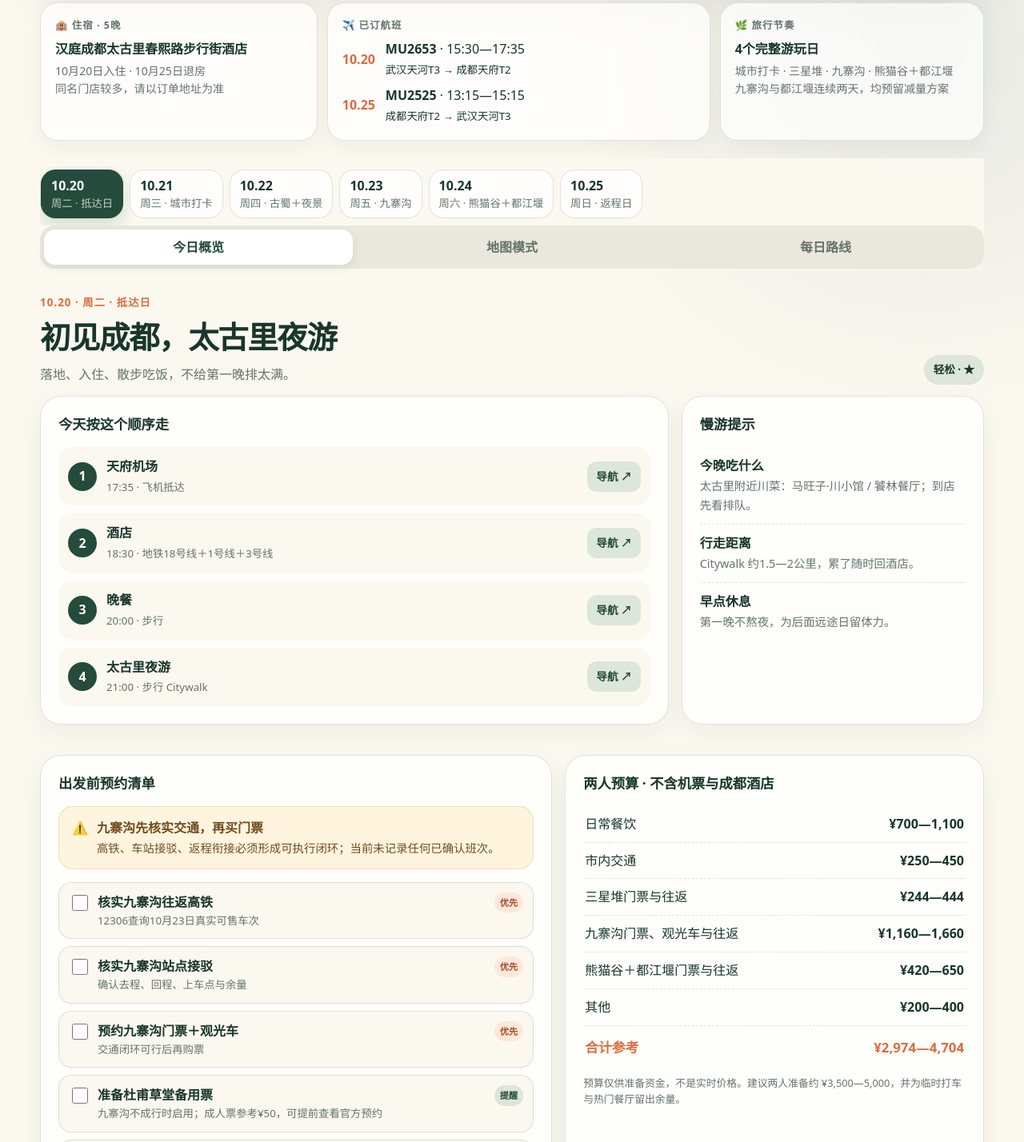
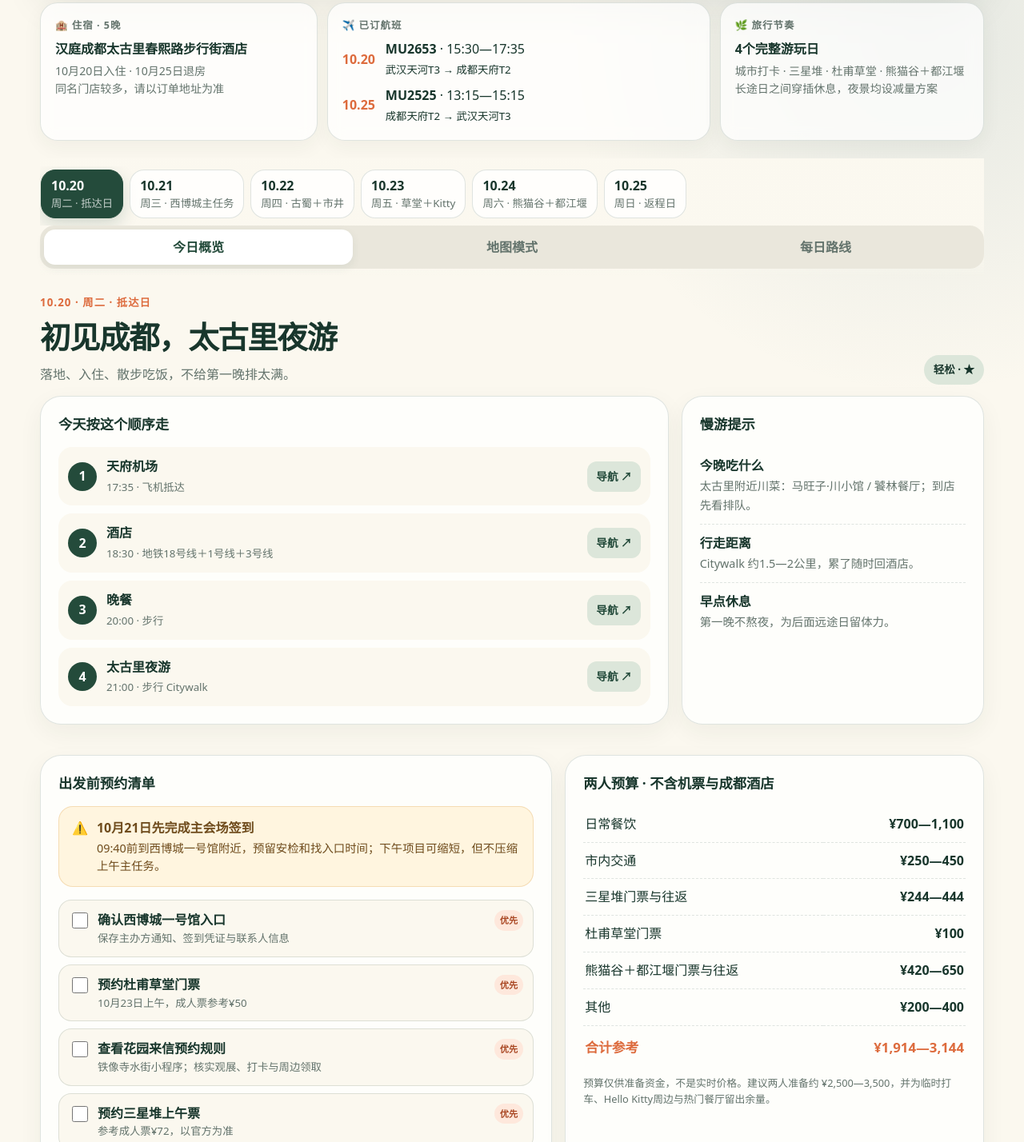
Before and after one commit to follow200402/-, a plain HTML site: page index.html in a window 1280 px wide. Shown: the part 382-1810 px from the top of the page at 80% size. Drawn offline with Linux system fonts and the light colour scheme.

Commit message:
Replan itinerary without Jiuzhaigou

```diff
--- a/index.html
+++ b/index.html
@@ -296,7 +296,7 @@
       <article class="info-card">
         <div class="info-label">🌿 旅行节奏</div>
         <div class="info-main">4个完整游玩日</div>
-        <div class="info-sub">城市打卡 · 三星堆 · 九寨沟 · 熊猫谷＋都江堰<br>九寨沟与都江堰连续两天，均预留减量方案</div>
+        <div class="info-sub">城市打卡 · 三星堆 · 杜甫草堂 · 熊猫谷＋都江堰<br>长途日之间穿插休息，夜景均设减量方案</div>
       </article>
     </section>
   </header>
@@ -326,13 +326,13 @@
     <section class="planner" id="planner">
       <article class="card">
         <h2 class="section-title">出发前预约清单</h2>
-        <div class="notice"><span>⚠️</span><div><strong>九寨沟先核实交通，再买门票</strong><p>高铁、车站接驳、返程衔接必须形成可执行闭环；当前未记录任何已确认班次。</p></div></div>
+        <div class="notice"><span>⚠️</span><div><strong>10月21日先完成主会场签到</strong><p>09:40前到西博城一号馆附近，预留安检和找入口时间；下午项目可缩短，但不压缩上午主任务。</p></div></div>
         <div class="checklist" id="checklist"></div>
         <div class="official-links">
           <a href="https://www.12306.cn/" target="_blank" rel="noopener">铁路12306 ↗</a>
-          <a href="https://www.jiuzhai.com/" target="_blank" rel="noopener">九寨沟官网 ↗</a>
           <a href="https://www.sxd.cn/" target="_blank" rel="noopener">三星堆官网 ↗</a>
           <a href="https://www.cddfct.cn/" target="_blank" rel="noopener">杜甫草堂官网 ↗</a>
+          <a href="https://txs.qqmap.kemeimei.cn/index/help" target="_blank" rel="noopener">铁像寺水街 ↗</a>
           <a href="https://www.panda.org.cn/cn/pandavalley/tickets/" target="_blank" rel="noopener">熊猫谷购票 ↗</a>
           <a href="https://www.djy517.com/online.html?channelCode=mpyd" target="_blank" rel="noopener">都江堰购票 ↗</a>
         </div>
@@ -345,13 +345,13 @@
             <tr><td>日常餐饮</td><td>¥700—1,100</td></tr>
             <tr><td>市内交通</td><td>¥250—450</td></tr>
             <tr><td>三星堆门票与往返</td><td>¥244—444</td></tr>
-            <tr><td>九寨沟门票、观光车与往返</td><td>¥1,160—1,660</td></tr>
+            <tr><td>杜甫草堂门票</td><td>¥100</td></tr>
             <tr><td>熊猫谷＋都江堰门票与往返</td><td>¥420—650</td></tr>
             <tr><td>其他</td><td>¥200—400</td></tr>
-            <tr><td><strong>合计参考</strong></td><td>¥2,974—4,704</td></tr>
+            <tr><td><strong>合计参考</strong></td><td>¥1,914—3,144</td></tr>
           </tbody>
         </table>
-        <p class="footnote">预算仅供准备资金，不是实时价格。建议两人准备约 ¥3,500—5,000，并为临时打车与热门餐厅留出余量。</p>
+        <p class="footnote">预算仅供准备资金，不是实时价格。建议两人准备约 ¥2,500—3,500，并为临时打车、Hello Kitty周边与热门餐厅留出余量。</p>
       </article>
     </section>
   </main>
@@ -383,29 +383,33 @@
         ]
       },
       {
-        date:'10.21', weekday:'周三', label:'城市打卡', title:'Rooosy Time、AG西南总部与东郊记忆', desc:'从武侯区一路向南打卡会议中心，回酒店午休后再去东郊记忆。', intensity:'充实 · ★★★', color:'#4e7a88',
+        date:'10.21', weekday:'周三', label:'西博城主任务', title:'一号馆签到、会议中心与AG西南总部', desc:'上午只完成西博城一号馆主会场任务；下午顺路打卡会议中心和AG，休息后再去东郊记忆。', intensity:'充实 · ★★★', color:'#4e7a88',
         tips:[
+          ['上午优先级最高', '目标09:40前抵达一号馆附近，为安检、找入口和排队留缓冲；以主办方通知的具体门区为准。'],
           ['AG点位', '导航“AG电竞（西南总部）”或“天府长岛数字文创园”，不要误去AG电竞中心。'],
           ['开放限制', 'AG训练办公区与会议中心内部均可能限制进入，按公开展示区和建筑外观打卡。'],
-          ['排队上限', 'Rooosy Time最晚11:15离开；若排队过久，缩短东郊记忆，不取消午休。']
+          ['减量原则', '若签到领取超过12:30，缩短会议中心外观打卡或取消AG；酒店休息和晚间返程时间不压缩。']
         ],
         stops:[
-          { time:'08:40', name:'汉庭成都太古里春熙路步行街酒店', short:'酒店出发', transport:'网约车', duration:'约40—50分钟', detail:'避开换乘，直接前往梵木Flying国际文创公园；以实时路况为准。', x:45, y:24 },
-          { time:'09:30', name:'Rooosy Time', short:'Rooosy Time', transport:'提前排队＋店内打卡', duration:'至11:15', detail:'位于太平寺西路3号梵木Flying国际文创公园。可吃早午餐；最晚11:15离开，避免压缩午休。', x:28, y:45 },
-          { time:'11:40', name:'AG电竞（西南总部）', short:'AG西南总部', transport:'网约车约15—25分钟', duration:'打卡约40—50分钟', detail:'导航天府长岛数字文创园（盛通街16号）。公开展示与可进入范围以现场管理为准，勿进入训练办公区。', x:48, y:54 },
-          { time:'13:10', name:'天府国际会议中心', short:'会议中心', transport:'网约车', duration:'打卡约1小时', detail:'重点拍“天府之檐”和建筑外观；内部能否进入取决于当天会议及安保。', x:62, y:71 },
-          { time:'15:20', name:'返回酒店午休', short:'酒店午休', transport:'地铁1号线→2号线', duration:'休息约1小时50分', detail:'西博城站进城，天府广场换乘至春熙路；下午必须保留休息。', x:45, y:29 },
-          { time:'17:30', name:'东郊记忆', short:'东郊记忆', transport:'网约车', duration:'约3小时', detail:'拍工业风建筑、逛店并吃晚餐；若白天排队超时，可缩短至18:30—20:30。', x:76, y:36 }
+          { time:'08:15', name:'汉庭成都太古里春熙路步行街酒店', short:'酒店出发', transport:'地铁2号线→1号线 / 网约车', duration:'约70—90分钟', detail:'优先按主办方给出的入口导航；携带身份证、报名凭证和充电宝。', x:45, y:24 },
+          { time:'09:40', name:'中国西部国际博览城1号馆', short:'一号馆', transport:'步行找入口＋安检', duration:'预留20分钟', detail:'提前到场确认主会场入口，不把10:00当作抵达时间。', x:70, y:80 },
+          { time:'10:00', name:'西博城一号馆主会场', short:'签到领物', transport:'场馆内步行', duration:'约2—2.5小时', detail:'完成签到、领取物品及现场事项；上午不再安排其他打卡。', x:72, y:77 },
+          { time:'12:30', name:'西博城附近午餐', short:'午餐', transport:'步行 / 短途打车', duration:'约1小时', detail:'就近吃简餐并坐下休息，不专程寻找网红店。', x:67, y:74 },
+          { time:'13:35', name:'天府国际会议中心', short:'会议中心', transport:'步行 / 短途打车', duration:'约40分钟', detail:'重点拍“天府之檐”和建筑外观；内部能否进入取决于当天会议及安保。', x:62, y:71 },
+          { time:'14:25', name:'前往AG电竞（西南总部）', short:'转场', transport:'网约车', duration:'约35—50分钟', detail:'按实时路况调整；如果上午延误超过45分钟，AG改为可取消项。', x:55, y:62 },
+          { time:'15:15', name:'AG电竞（西南总部）', short:'AG西南总部', transport:'公开区域打卡', duration:'约35—45分钟', detail:'导航天府长岛数字文创园（盛通街16号）。公开展示与可进入范围以现场管理为准，勿进入训练办公区。', x:48, y:54 },
+          { time:'16:40', name:'返回酒店休息', short:'酒店休息', transport:'网约车 / 地铁', duration:'约1小时20分', detail:'回房放好领取物品、充电和休息；晚间项目不提前。', x:45, y:29 },
+          { time:'18:30', name:'东郊记忆', short:'东郊记忆', transport:'网约车', duration:'约2小时', detail:'拍工业风建筑、逛店并吃晚餐；20:30左右离开，避免第一完整日太累。', x:76, y:36 },
+          { time:'20:45', name:'返回春熙路酒店', short:'返回酒店', transport:'网约车', duration:'约25—40分钟', detail:'回酒店休息，不再追加夜游。', x:48, y:42 }
         ]
       },
       {
-        date:'10.22', weekday:'周四', label:'古蜀＋夜景', title:'三星堆、玉林8机位与双塔夜景', desc:'白天看古蜀文明，回酒店休息后沿玉林—金融城南线拍照，全程不折返。', intensity:'充实 · ★★★', color:'#d99a42',
+        date:'10.22', weekday:'周四', label:'古蜀＋市井', title:'三星堆与玉林8机位 Citywalk', desc:'白天看古蜀文明，回酒店休息后只逛玉林，把双塔夜景移到次日。', intensity:'舒缓 · ★★☆', color:'#d99a42',
         tips:[
           ['更轻松的交通', '两人可考虑春熙路直接打车去三星堆，减少换乘与候车。'],
           ['门票提醒', '三星堆日间票每日20:00放票，可提前5天预约；优先预约上午入馆。'],
           ['天地回响', '据所提供攻略，需在官方购票小程序旁的“研学课程”分时预约；2026年10月场次、年龄限制与是否免费，以小程序实际页面为准。'],
-          ['晚餐二选一', '想轻松：玉林综合市场吃小吃后去双塔；想吃火锅：选锦城印象，但双塔与生机之塔最晚只保留一个。'],
-          ['灯光待核实', '双子塔10月22日主题灯光内容尚未公布，出发前2—3天查“成都高新”官方信息。']
+          ['晚餐二选一', '想轻松：玉林综合市场吃小吃；想坐下来：选玉林附近锦城印象火锅。当天不再赶双塔。']
         ],
         stops:[
           { time:'07:30', name:'酒店出发前往三星堆博物馆', short:'酒店出发', transport:'推荐网约车；或高铁＋打车', duration:'直达约60—90分钟', detail:'高铁方案需额外预留换乘；具体车次尚未记录为已确认。', x:46, y:76 },
@@ -415,45 +419,34 @@
           { time:'17:20', name:'倪家桥地铁站 E口', short:'玉林起点', transport:'地铁 / 网约车', duration:'集合约10分钟', detail:'从E口开始单向走，不在玉林街区来回找点。', x:31, y:61 },
           { time:'17:30', name:'院子文化创意园', short:'院子文创园', transport:'步行 Citywalk', duration:'8机位约70—90分钟', detail:'院子文创园→“在成都”墙→玉芳苑熊猫涂鸦→转角隐藏墙→小猫墙→马路对面两处墙面→民谣自由墙。墙绘可能更新，按现场沿玉林西路单向寻找，不为漏掉一个机位折返。', x:35, y:58 },
           { time:'18:50', name:'玉林综合市场', short:'玉林市场', transport:'步行', duration:'小吃约40—50分钟', detail:'可选剪刀土豆、玉米饼、烧椒面；摊位与营业状态会变化。若去锦城印象火锅，这里只少量试吃。', x:39, y:56 },
-          { time:'19:40', name:'锦城印象火锅', short:'火锅可选', transport:'步行 / 短途打车', duration:'约75—90分钟', detail:'与“双塔＋生机之塔”二选一节奏：若入座吃火锅，晚间塔景最多保留一个；先在地图选择玉林附近营业分店，排队情况以当晚为准。', x:44, y:59, optional:true },
-          { time:'19:55', name:'成都天府双塔 · 交子之环', short:'双子塔', transport:'网约车约20—30分钟', duration:'约45分钟', detail:'轻食版本按此时间出发；拍双塔与交子之环夜景，主题灯光秀以当天官方公告为准。', x:57, y:64 },
-          { time:'20:55', name:'成都SKP生机之塔', short:'生机之塔', transport:'网约车约10—15分钟', duration:'约30分钟', detail:'拍六柱塔体夜景后直接返回酒店；若前面选择完整火锅晚餐，可跳过。', x:66, y:70, optional:true },
-          { time:'21:30', name:'返回春熙路酒店', short:'返回酒店', transport:'网约车', duration:'约30—45分钟', detail:'轻食版本约21:30返程；火锅版本可能顺延约1小时，不再追加其他夜游。', x:47, y:80 }
+          { time:'19:40', name:'锦城印象火锅', short:'火锅可选', transport:'步行 / 短途打车', duration:'约75—90分钟', detail:'若市场小吃已经吃饱则直接跳过；先在地图选择玉林附近营业分店，排队情况以当晚为准。', x:44, y:59, optional:true },
+          { time:'20:30', name:'返回春熙路酒店', short:'返回酒店', transport:'网约车', duration:'约20—35分钟', detail:'小吃版本约20:30返程；火锅版本约21:15返程，当天不再追加夜景。', x:47, y:76 }
         ]
       },
       {
-        date:'10.23', weekday:'周五', label:'九寨沟', title:'九寨沟一日往返挑战', desc:'全程只是一份目标时间表；高铁、接驳与回程均须单独核实。', intensity:'高强度 · ★★★★★', color:'#4e7a88',
-        warning:'待核实：目前没有已确认的2026年10月23日成都往返高铁或高铁站—九寨沟景区接驳班次。若无法保证至少4—5小时游览，直接启用“杜甫草堂半日慢游”，不强行一日往返。',
+        date:'10.23', weekday:'周五', label:'草堂＋Kitty', title:'Rooosy Time、杜甫草堂与花园来信', desc:'上午慢慢逛草堂，下午回酒店休息；傍晚看Hello Kitty展并顺路拍双塔夜景。', intensity:'舒展 · ★★★', color:'#4e7a88',
         tips:[
-          ['购票顺序', '先查高铁 → 再核实接驳 → 计算可游览时间 → 最后买景区门票。'],
-          ['景点优先级', '五花海 ＞ 珍珠滩瀑布 ＞ 诺日朗瀑布 ＞ 五彩池、长海。'],
-          ['装备', '保暖外套、运动鞋、充电宝、身份证、防晒和少量补给。'],
-          ['不成行也不亏', '若交通闭环不成立，直接启用下方“杜甫草堂半日慢游”，不临时购买高价或衔接过紧的组合。'],
-          ['九寨沟若成行', '仍想保证草堂，只建议用草堂替换10月21日东郊记忆；现有日程没有适合再加半天的空档。']
+          ['草堂走法', '西门（正门）进，沿中轴与园林单向游览，南门出；不要为了找遗漏点位折返。'],
+          ['花园来信', '展期为10月16日—12月15日，六个户外点位分布在铁像寺水街；提前查看水街小程序预约和打卡规则。'],
+          ['夜景减量', '双子塔为主，生机之塔为可选；若Hello Kitty展逛得久或买周边排队，直接跳过生机之塔。'],
+          ['营业核实', 'Rooosy Time的营业和排队情况在前一晚确认；若临时闭店，酒店早餐后直接去草堂。']
         ],
         stops:[
-          { time:'05:30', name:'酒店出发前往成都高铁站', short:'酒店出发', transport:'打车 / 地铁', duration:'目标预留约1小时', detail:'具体出发站取决于最终车票。以下均为规划窗口，不是确认班次。', x:45, y:77, pending:true },
-          { time:'06:30', name:'成都 → 黄龙九寨站或松潘站', short:'高铁', transport:'高铁 · 待核实', duration:'目标窗口约2.5小时', detail:'车次、出发站、到达站与到站时间全部待12306核实。', x:41, y:65, pending:true },
-          { time:'09:00', name:'高铁站 → 九寨沟景区', short:'接驳车', transport:'景区方向接驳 · 待核实', duration:'通常需约1.5—2.5小时', detail:'黄龙九寨站并不在景区门口；接驳班次、上车点和返程必须成套确认。', x:55, y:45, pending:true },
-          { time:'11:00', name:'九寨沟核心景区', short:'九寨沟', transport:'景区观光车＋栈道步行', duration:'目标约4—5小时', detail:'根据当天观光车调度取舍景点，不要试图走完整个Y字形景区。', x:67, y:25 },
-          { time:'15:30', name:'九寨沟景区 → 高铁站', short:'返程接驳', transport:'接驳车 · 待核实', duration:'目标窗口约2—2.5小时', detail:'必须预留路况、停靠与进站时间，不能仅按理想车程计算。', x:59, y:48, pending:true },
-          { time:'18:00', name:'高铁站 → 成都', short:'返程高铁', transport:'高铁 · 待核实', duration:'目标窗口约3.5小时', detail:'必须确认能衔接接驳车的真实返程车次。', x:38, y:68, pending:true },
-          { time:'22:00', name:'返回酒店休息', short:'酒店', transport:'市内接驳', duration:'时间仅为目标', detail:'实际到达时间取决于最终交通组合。', x:49, y:80, pending:true }
-        ],
-        fallback:{
-          title:'九寨沟不成行时：杜甫草堂半日慢游',
-          desc:'草堂是首选备选，不再与其他远距离景点叠加；西门进、南门出，留足时间看建筑与园林。',
-          stops:[
-            { time:'09:20', name:'酒店 → 杜甫草堂西门（正门）', detail:'睡足后打车前往，导航时明确西门/正门；目标10:00前后入馆。官方常规开放9:00—18:00、17:00停止售票，成人票¥50，出发前再查公告。' },
-            { time:'10:00', name:'杜甫草堂高效单向路线', detail:'大廨→诗史堂→柴门→工部祠→少陵碑亭→茅屋故居→花径→盆景园→兰园→浣花祠→千诗碑→文创店→李杜堂→景杜堂→大雅堂，南门出；预留约3小时。' },
-            { time:'13:10', name:'午餐＋浣花溪公园', detail:'南门出来后就近午餐；体力足再沿浣花溪散步30—60分钟，累了直接回酒店。' },
-            { time:'15:30', name:'酒店休息＋晚间自由安排', detail:'下午回酒店休息；晚上可选望平街吃饭、茶铺喝茶，或完全留白。' }
-          ]
-        }
+          { time:'08:45', name:'酒店 → Rooosy Time', short:'酒店出发', transport:'网约车', duration:'约35—50分钟', detail:'前一晚确认营业时间和排队情况；若不营业，直接在酒店附近早餐。', x:45, y:28 },
+          { time:'09:30', name:'Rooosy Time', short:'Rooosy Time', transport:'早餐＋店内休息', duration:'约1小时15分', detail:'位于太平寺西路3号梵木Flying国际文创公园。控制停留时间，10:45左右离开。', x:28, y:48 },
+          { time:'11:20', name:'杜甫草堂博物馆西门（正门）', short:'草堂西门', transport:'网约车约25—40分钟', duration:'入馆准备约10分钟', detail:'官方常规开放9:00—18:00、17:00停止售票，成人票¥50；携带身份证并提前查看预约。', x:28, y:32 },
+          { time:'11:30', name:'杜甫草堂高效单向路线', short:'杜甫草堂', transport:'馆内步行', duration:'约2小时40分', detail:'大廨→诗史堂→柴门→工部祠→少陵碑亭→茅屋故居→花径→盆景园→兰园→浣花祠→千诗碑→文创店→李杜堂→景杜堂→大雅堂，南门出。', x:32, y:34 },
+          { time:'14:15', name:'草堂南门附近午餐', short:'午餐', transport:'步行', duration:'约50分钟', detail:'就近吃饭，不额外加入浣花溪长距离散步。', x:35, y:38 },
+          { time:'15:40', name:'返回酒店休息', short:'酒店休息', transport:'网约车', duration:'约1小时25分', detail:'回房休息和充电；晚间水街步行前保留完整休息。', x:46, y:30 },
+          { time:'17:45', name:'铁像寺水街 Hello Kitty「花园来信」', short:'Hello Kitty展', transport:'网约车', duration:'展览＋晚餐约2小时', detail:'按“秋日来信→花语书廊→信纸花廊→园中小憩→Hello Kitty花房→花园小屋”顺序漫游；展期至12月15日，预约、周边领取和营业时间以水街小程序为准。', x:48, y:65 },
+          { time:'20:05', name:'成都天府双塔 · 交子之环', short:'双子塔', transport:'网约车约15—25分钟', duration:'约40分钟', detail:'拍双塔与交子之环夜景；具体亮灯内容以当天现场和官方公告为准。', x:59, y:62 },
+          { time:'21:00', name:'成都SKP生机之塔', short:'生机之塔', transport:'网约车约10—15分钟', duration:'约25分钟', detail:'可选项目。若水街逛久、晚餐较晚或已经疲惫，直接从双子塔回酒店。', x:66, y:70, optional:true },
+          { time:'21:35', name:'返回春熙路酒店', short:'返回酒店', transport:'网约车', duration:'约30—45分钟', detail:'结束当天行程，不再追加夜游。', x:47, y:80 }
+        ]
       },
       {
         date:'10.24', weekday:'周六', label:'熊猫谷＋都江堰', title:'熊猫谷与都江堰省力单向游', desc:'城际到离堆公园，上午看熊猫；下午从秦堰楼高进、南门低出。', intensity:'较高 · ★★★★', color:'#547c67',
-        warning:'前一天为九寨沟高强度一日游。若返城过晚或明显疲惫，下午缩短为宝瓶口、离堆公园与灌县古城，不强行走完整景区。',
+        warning:'这天仍是全程最费体力的一天。若前一晚休息不足或当天明显疲惫，下午缩短为宝瓶口、离堆公园与灌县古城，不强行走完整景区。',
         tips:[
           ['买对车站', '购买“犀浦站 ↔ 离堆公园站”，不要误买都江堰站；具体城际班次以12306为准。'],
           ['熊猫谷预约', '官方现行规则为实名预约、可约近7日、成人票¥55；2026年10月最终规则以“熊猫谷”公众号为准。'],
@@ -490,10 +483,9 @@
     ];
 
     const checklistItems = [
-      { id:'jiuzhai-rail', title:'核实九寨沟往返高铁', note:'12306查询10月23日真实可售车次', urgent:true },
-      { id:'jiuzhai-shuttle', title:'核实九寨沟站点接驳', note:'确认去程、回程、上车点与余量', urgent:true },
-      { id:'jiuzhai-ticket', title:'预约九寨沟门票＋观光车', note:'交通闭环可行后再购票', urgent:true },
-      { id:'dufu-ticket', title:'准备杜甫草堂备用票', note:'九寨沟不成行时启用；成人票参考¥50，可提前查看官方预约', urgent:false },
+      { id:'expo-entry', title:'确认西博城一号馆入口', note:'保存主办方通知、签到凭证与联系人信息', urgent:true },
+      { id:'dufu-ticket', title:'预约杜甫草堂门票', note:'10月23日上午，成人票参考¥50', urgent:true },
+      { id:'hello-kitty', title:'查看花园来信预约规则', note:'铁像寺水街小程序；核实观展、打卡与周边领取', urgent:true },
       { id:'sanxingdui', title:'预约三星堆上午票', note:'参考成人票¥72，以官方为准', urgent:true },
       { id:'sanxingdui-film', title:'查看“天地回响”研学课程', note:'在三星堆官方小程序另约场次；费用与规则以实际页面为准', urgent:true },
       { id:'panda-valley', title:'预约熊猫谷门票', note:'10月24日上午票，成人票参考¥55', urgent:true },
@@ -503,7 +495,7 @@
       { id:'venue', title:'查看会议中心当天活动', note:'确认10月21日开放入口与内部限制', urgent:false },
       { id:'twin-tower', title:'核实双子塔亮灯安排', note:'出发前2—3天查看“成都高新”官方信息', urgent:false },
       { id:'hotel-address', title:'核对汉庭酒店准确地址', note:'春熙路商圈同名门店较多', urgent:false },
-      { id:'weather', title:'出发前查看天气与穿衣', note:'重点关注九寨沟温差与降雨', urgent:false }
+      { id:'weather', title:'出发前查看天气与穿衣', note:'重点关注成都降雨、早晚温差与都江堰山区天气', urgent:false }
     ];
 
     let selectedDay = 0;
```
Also changed, not shown: 1 other file.
